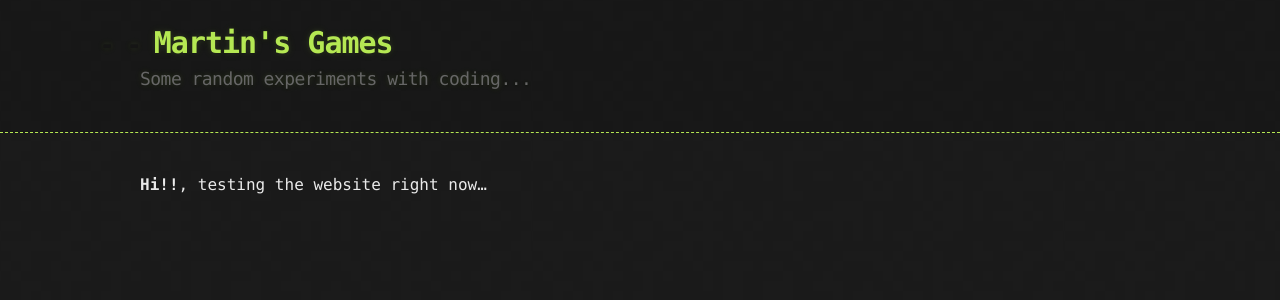
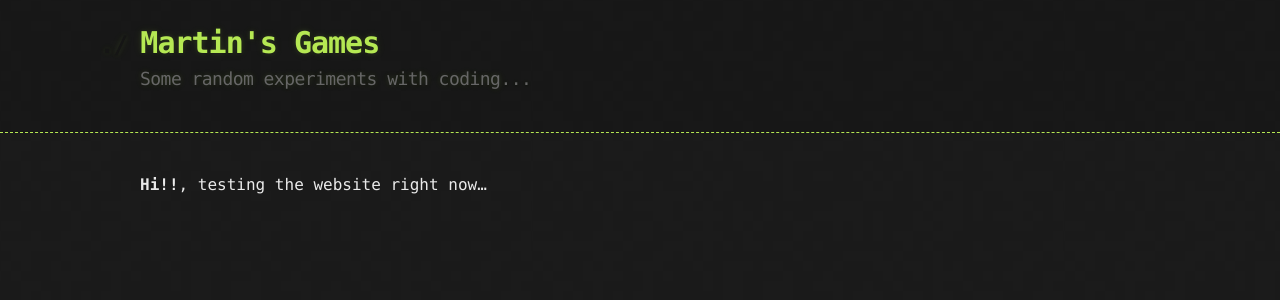
Before and after one commit to makoteo/blog, a Jekyll site: the page built from index.md, in a window 1280 px wide. Shown: the top 300 px of the page. Built offline with Jekyll 4.4.1, drawn with Linux system fonts in a browser that asks for light colours.

Commit message:
Header bug fixed fifth time...

```diff
--- a/_sass/jekyll-theme-hacker.scss
+++ b/_sass/jekyll-theme-hacker.scss
@@ -67,7 +67,7 @@
 }
 
 header h1:before {
-  content: "- - ";
+  content: "./ ";
   font-size: 24px;
   color:$body-background;
 }
```
